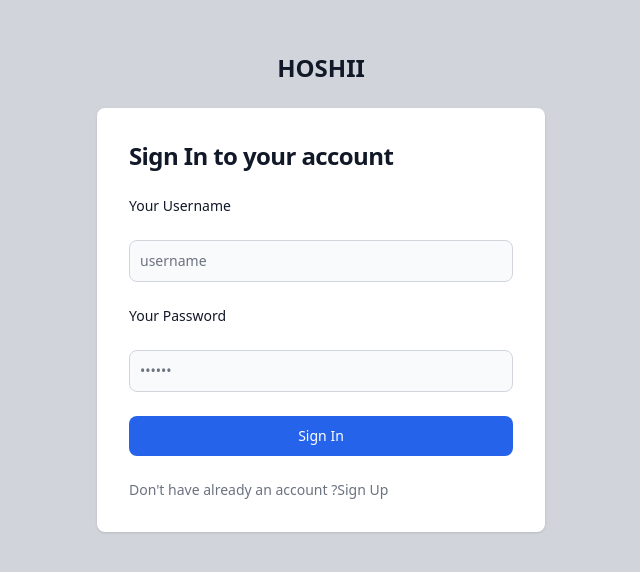
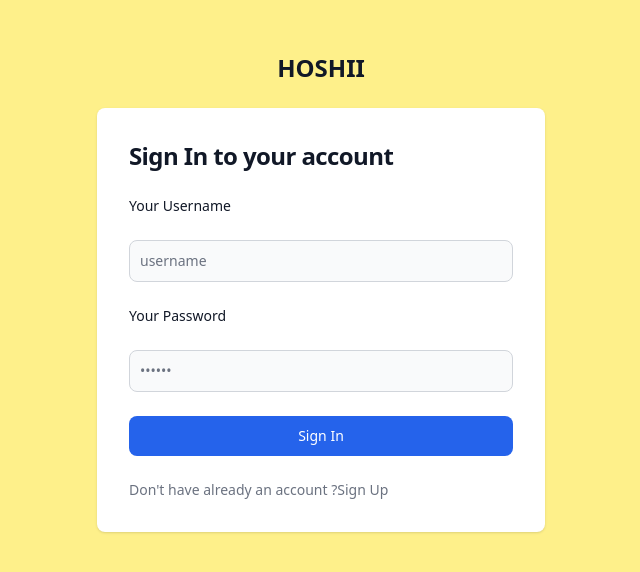
Before and after one commit to TimotheGauquelin/hoshii-front, a Vue app: page /guest in a window 1280 px wide. Shown: the part 108-680 px from the top of the page, without its empty margins (319-959 px from the left). Built offline with nearby package versions, Linux system fonts and the light colour scheme; what oh-vue-icons would draw is missing.

Commit message:
[REFACTO][TG] - Added Navbar inside AppView, so i had to update router-view to account for its size

```diff
--- a/src/App.vue
+++ b/src/App.vue
@@ -1,31 +1,47 @@
 <script setup>
-  import { computed, ref } from 'vue';
+  import { computed, ref, watch } from 'vue';
   import store from './store'
-  import Tabs from './components/Tabs/Tabs.component.vue'
+  import Tabs from './components/tabs/Tabs.component.vue'
+  import Navbar from './components/navbar/Navbar.component.vue'
   import Modal from './components/modal/Modal.component.vue'
 
+  import { useRoute } from 'vue-router';
+    const route = useRoute();
+
   const profil = computed(() => store.state.profil)
-  // const tabsHeight = computed(() => store.state.tabsHeight)
-  const tabsHeight = ref(47)
+
+  const tabsHeight = ref(0)
+  const navbarHeight = ref(0)
 
   const getTabsHeight = (height) => {
       store.dispatch('setTabsHeight', height)
   }
 
-  // const getNavbarHeight = (height) => {
-  //     store.dispatch('setNavbarHeight', height)
-  // }
+  const getNavbarHeight = (height) => {
+      store.dispatch('setNavbarHeight', height)
+  }
+
+  watch(route, () => {
+      getTabsHeight(tabsHeight)
+      getNavbarHeight(navbarHeight)
+  })
 
 </script>
 
 <template>
-  <div class="">
-    <div :class="`${profil.accessToken && 'h-screen overflow-hidden'} bg-blue-200`" :style="{minHeight: `calc(100vh)`}">
-      <main :class="`bg-red-200 ${profil.accessToken ? 'overflow-y-auto' : 'overflow-hidden'} text-justify relative`"
-            :style="{minHeight: `calc(100vh ${profil.accessToken && `- ${tabsHeight}px`})`}">
-        <router-view />
-      </main>
+    <div :class="`${profil.accessToken && 'overflow-hidden'} bg-blue-200 h-screen`">
+      <Navbar v-if="profil.accessToken" :getNavbarHeight="getNavbarHeight"/>
+      <router-view
+        :style="{height: `calc(100vh ${profil.accessToken && ` - ${tabsHeight}px - ${navbarHeight}px`} )`}"
+        class="overflow-none bg-yellow-200"
+        data-cy="page-body"
+      />
       <Tabs v-if="profil.accessToken" :getTabsHeight="getTabsHeight" :profil=profil />
     </div>
-  </div>
 </template>
+<!-- <div :class="`${profil.accessToken && 'h-screen overflow-hidden'} bg-blue-200`" :style="{minHeight: `calc(100vh)`}">
+      <main
+        :class="`bg-red-200 ${profil.accessToken ? 'overflow-y-auto' : 'overflow-hidden'} text-justify relative`"
+        :style="{minHeight: `calc(100vh ${profil.accessToken && `- ${tabsHeight}px`})`}"
+        data-cy="page-body"
+      > -->
```
